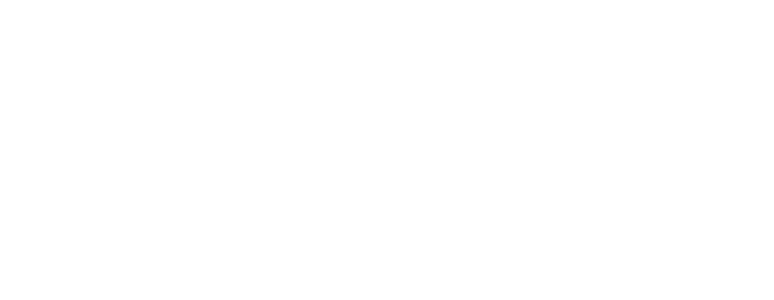
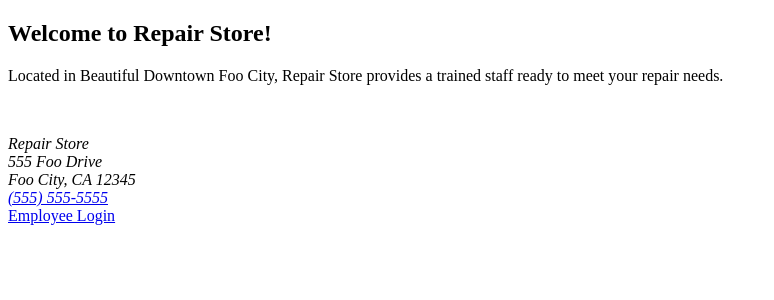
Before and after one commit to DevArthuro/redux-auth-middleware-example, a React (Vite) app: page / in a window 1280 px wide. Shown: the top 300 px of the page, without its empty margins (0-774 px from the left). Built offline with nearby package versions, Linux system fonts and the light colour scheme.

Commit message:
feat: connects routes and last details

```diff
--- a/src/App.jsx
+++ b/src/App.jsx
@@ -1,5 +1,25 @@
+import { Routes, Route } from "react-router-dom";
+import Layout from "./components/layout";
+import Public from "./components/public";
+import Login from "./features/auth/login";
+import Welcome from "./features/auth/welcome";
+import RequiredAuth from "./features/auth/requiredAuth";
+
 function App() {
-  return <></>;
+  return (
+    <Routes>
+      <Route path="/" element={<Layout />}>
+        {/* Public routes */}
+        <Route index element={<Public />} />
+        <Route path="login" element={<Login />} />
+
+        {/* Protected routes */}
+        <Route element={<RequiredAuth />}>
+          <Route path="welcome" element={<Welcome />} />
+        </Route>
+      </Route>
+    </Routes>
+  );
 }
 
 export default App;
--- a/src/app/api/apiSlice.js
+++ b/src/app/api/apiSlice.js
@@ -2,7 +2,7 @@ import { createApi, fetchBaseQuery } from "@reduxjs/toolkit/query";
 import { loginUser, logoutUser } from "../../features/auth/authSlice";
 
 const baseQuery = fetchBaseQuery({
-  baseUrl: "url",
+  baseUrl: "http://localhost:3500",
   credentials: "include",
   prepareHeaders: (headers, { getState }) => {
     const { token } = getState().auth;
--- a/src/features/auth/login.jsx
+++ b/src/features/auth/login.jsx
@@ -1,4 +1,4 @@
-import { useRef, useState, useEffect, useRef } from "react";
+import { useRef, useState, useEffect } from "react";
 import { useNavigate } from "react-router-dom";
 
 import { useDispatch } from "react-redux";
```
